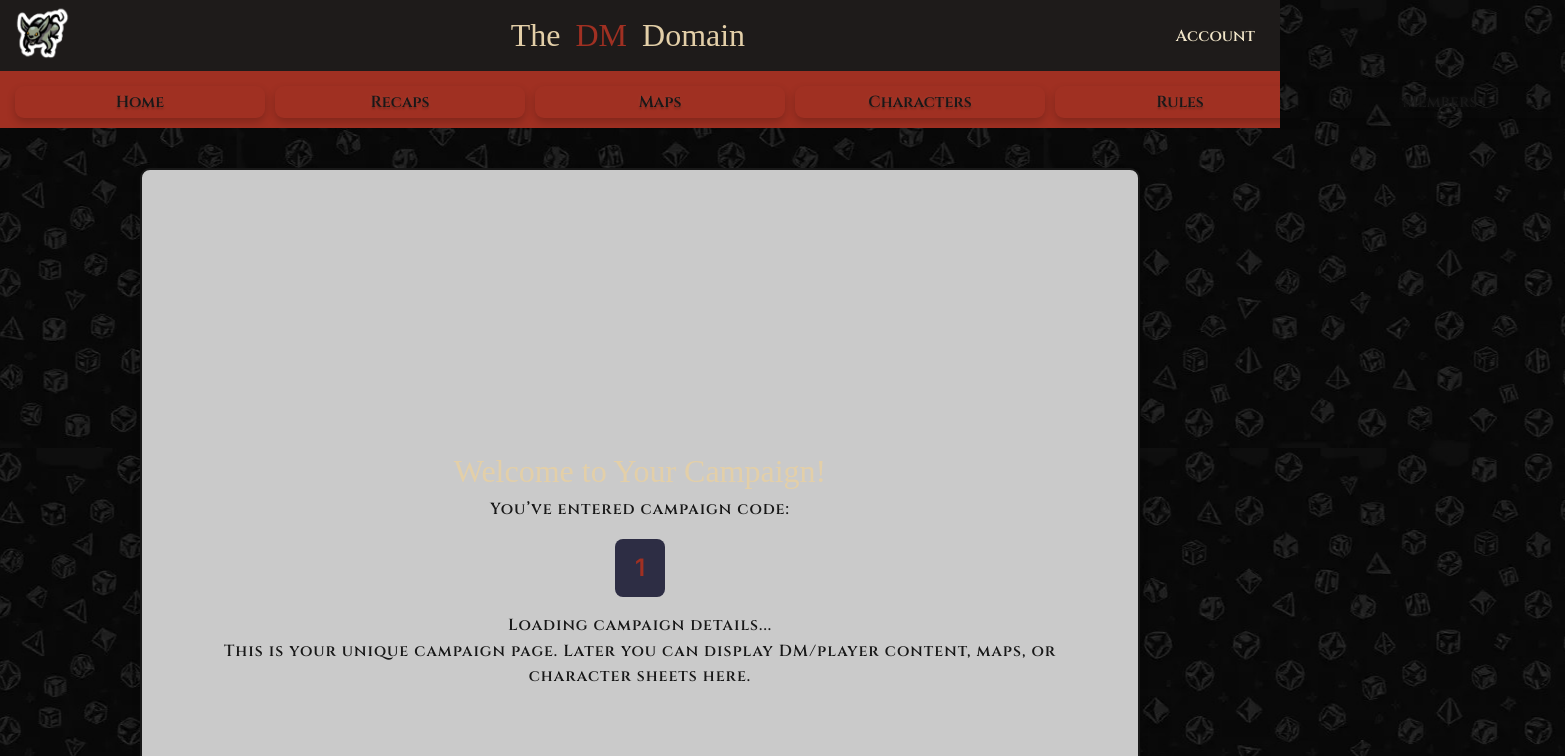
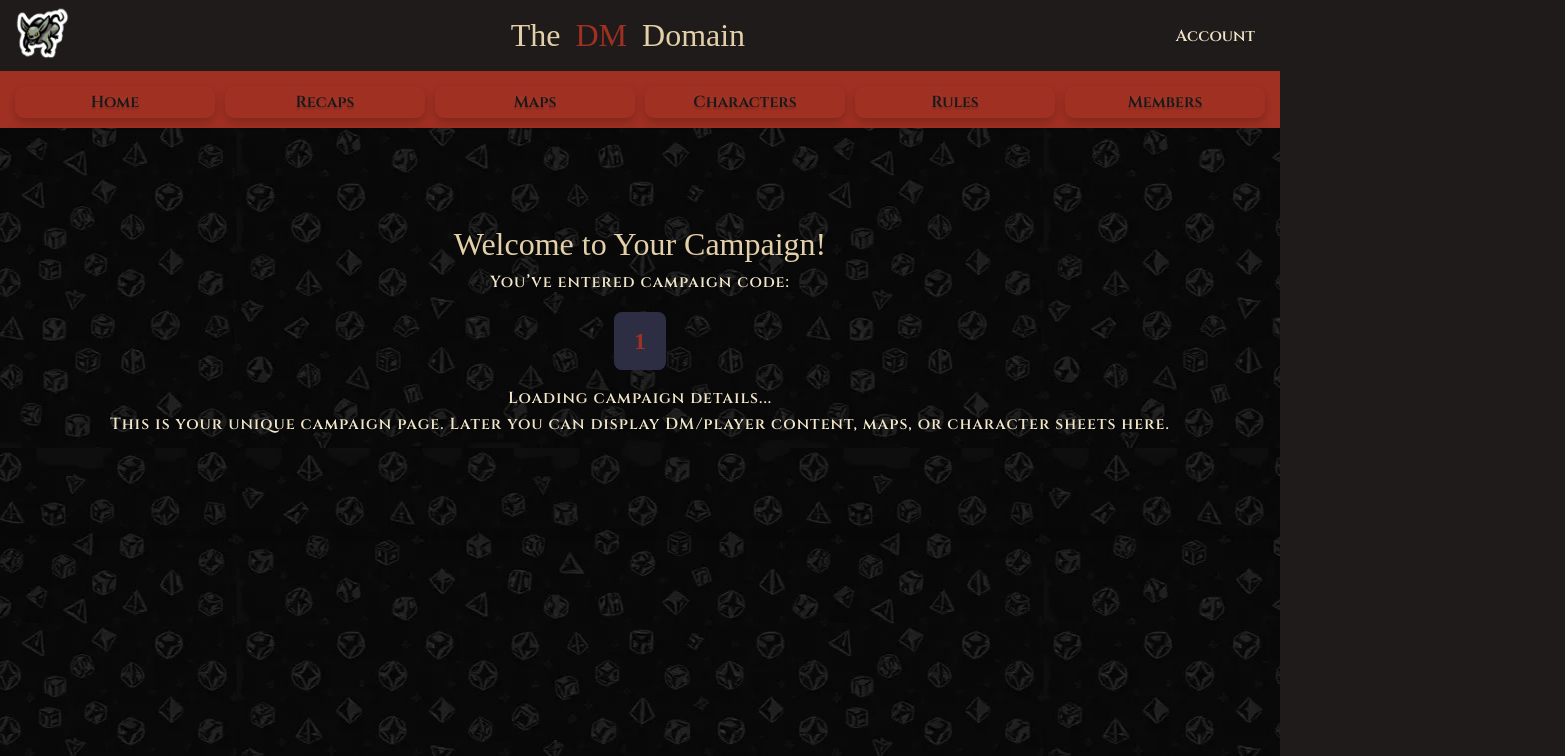
Before and after one commit to D-DWebsiteCapstone/The-Dungeon-Master-Domain, a Vue app in the folder Dnd Campaign Manager/: page /campaign/1 in a window 1280 px wide. Shown: the top 756 px of the page, 1565 px wide, since content can reach past the window. Built offline with nearby package versions, Linux system fonts and the light colour scheme; no server answers; a web font is replaced by a local one.

Commit message:
Edits to campaign CSS

```diff
--- a/Dnd Campaign Manager/src/assets/main.css
+++ b/Dnd Campaign Manager/src/assets/main.css
@@ -48,7 +48,7 @@
   /* text-shadow: 0 2px 4px rgba(0,0,0,0.6); */
   display: flex;
   align-items: center;
-  min-height: 100vh;
+  min-height: 50vh;
   text-align: center;
   font-family: "Cinzel", serif;
   font-size: 1rem;
@@ -62,19 +62,20 @@
   padding-bottom: 20px;
   padding-right: 60px;
   padding-left: 60px;
-  border: 2px solid var(--vt-c-black);
-  background-color: var(--vt-c-grey);
+  /* border: 2px solid var(--vt-c-black);
+  background-color: var(--vt-c-grey); */
   border-radius: 10px;
   box-shadow: 0 4px 8px rgba(0, 0, 0, 0.1);
-  max-width: 1000px;
-  margin: 40px auto;
-  color: var(--vt-c-black);
+  max-width: 1300px;
+  margin: 0px auto;
+  color: var(--vt-c-warm-white);
   display: flex;
   align-items: center;
-  min-height: 100vh;
+  min-height: 50vh;
   text-align: center;
-  padding: 2rem;
-
+  font-family: "Cinzel", serif;
+  font-size: 1rem;
+  line-height: 1.6;
 }
 
 .CharPage {
@@ -225,8 +226,6 @@ input {
   background-blend-mode: multiply;
 }
 
-
-
 .center {
   margin: auto;
 }
--- a/Dnd Campaign Manager/src/components/Account.vue
+++ b/Dnd Campaign Manager/src/components/Account.vue
@@ -42,6 +42,7 @@ const router = useRouter()
     color: var(--vt-c-black);
     font-size: 1rem;
     cursor: pointer;
+    min-width: 150px;
   }
 
   button:hover, button.active {
--- a/Dnd Campaign Manager/src/components/Campaign.vue
+++ b/Dnd Campaign Manager/src/components/Campaign.vue
@@ -77,6 +77,7 @@ button {
   color: var(--vt-c-black);
   font-size: 1rem;
   cursor: pointer;
+  min-width: 150px;
 }
 
 button:hover, button.active {
@@ -102,7 +103,7 @@ button:hover, button.active {
   background: #f3f3f3;
   border-radius: 4px;
   font-weight: 600;
-  text-align: center;
+  font-family:'Times New Roman', Times, serif;
   max-width: 90%;
   color: var(--vt-c-black);
   font-size: 1rem;
@@ -115,6 +116,7 @@ button:hover, button.active {
   color: var(--vt-c-red);
   font-size: 1.5rem;
   font-weight: bold;
+  font-family:'Times New Roman', Times, serif;
   padding: 10px 20px;
   border-radius: 8px;
   margin: 1rem 0;
```
